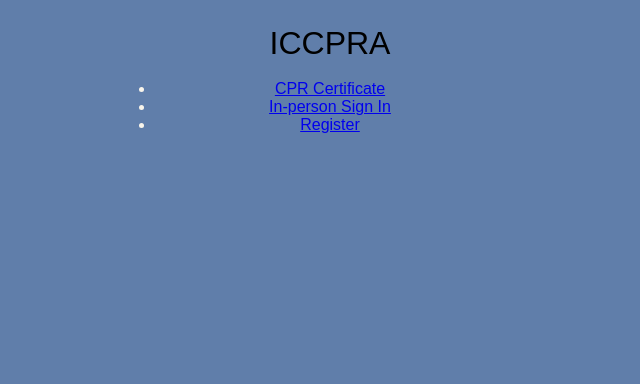
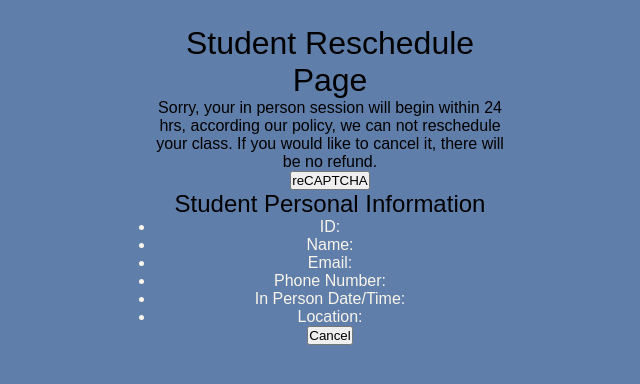
Before and after one commit to KediMiao/ICCPRA, a React (Create React App) app in the folder iccpraWebApplication/iccpra-web-application/: page /errorMessage in a window 1280 px wide. Before the commit this address led to /. Shown: the top 384 px of the page, without its empty margins (310-950 px from the left). Built offline with nearby package versions, Linux system fonts and the light colour scheme; a web font is replaced by a local one.

Commit message:
Adding error page and confirmation page, Kenny

```diff
--- a/iccpraWebApplication/iccpra-web-application/src/App.jsx
+++ b/iccpraWebApplication/iccpra-web-application/src/App.jsx
@@ -10,6 +10,8 @@ import Home from "./components/Home";
 import Certificate from "./components/Certificate";
 import SignIn from "./components/SignIn";
 import Register from "./components/register/register";
+import ErrorMessage from "./components/studentReschedule/errorMessage";
+import RegisterConfirmation from "./components/registerConfirmation/registerConfirmation";
 
 function App() {
   return (
@@ -20,11 +22,16 @@ function App() {
           <Route path="/certificate" element={<Certificate />} />
           <Route path="/signin" element={<SignIn />} />
           <Route path="/register" element={<Register />} />
+          <Route path="/errorMessage" element={<ErrorMessage />} />
+          <Route
+            path="/registerConfirmation"
+            element={<RegisterConfirmation />}
+          />
           <Route path="*" element={<Navigate to="/" />} />
         </Routes>
       </Router>
     </>
   );
 }
-// test 2
+
 export default App;
--- a/iccpraWebApplication/iccpra-web-application/src/components/Home.jsx
+++ b/iccpraWebApplication/iccpra-web-application/src/components/Home.jsx
@@ -18,6 +18,12 @@ const Home = () => {
         <li>
           <Link to="/register">Register</Link>
         </li>
+        <li>
+          <Link to="/errorMessage">ErrorMessage</Link>
+        </li>
+        <li>
+          <Link to="/registerConfirmation">RegisterConfirmation</Link>
+        </li>
       </ul>
     </div>
   );
--- /dev/null
+++ b/iccpraWebApplication/iccpra-web-application/src/components/registerConfirmation/registerConfirmation.jsx
@@ -0,0 +1,20 @@
+import React from "react";
+
+function RegisterConfirmation() {
+  return (
+    <div>
+      <h1>Hello World!</h1>
+      <p>
+        your have successfully reschedule your in person session. Your new in
+        person session is
+      </p>
+      <ul>
+        <li>Date: </li>
+        <li>Time: </li>
+        <li>Location: </li>
+      </ul>
+    </div>
+  );
+}
+
+export default RegisterConfirmation;
--- /dev/null
+++ b/iccpraWebApplication/iccpra-web-application/src/components/studentReschedule/errorMessage.jsx
@@ -0,0 +1,28 @@
+import React from "react";
+import StudentInfoBox from "./studentInfoBox";
+
+function ErrorMessage() {
+  return (
+    <div>
+      <h1>Student Reschedule Page</h1>
+      <p>
+        Sorry, your in person session will begin within 24 hrs, according our
+        policy, we can not reschedule your class. If you would like to cancel
+        it, there will be no refund.
+      </p>
+      <button>reCAPTCHA</button>
+      <h2>Student Personal Information</h2>
+      <ul>
+        <li>ID: </li>
+        <li>Name: </li>
+        <li>Email: </li>
+        <li>Phone Number: </li>
+        <li>In Person Date/Time: </li>
+        <li>Location: </li>
+      </ul>
+      <button>Cancel</button>
+    </div>
+  );
+}
+
+export default ErrorMessage;
--- /dev/null
+++ b/iccpraWebApplication/iccpra-web-application/src/components/studentReschedule/studentInfoBox.jsx
@@ -0,0 +1,7 @@
+import React from "react";
+
+function StudentInfoBox(text) {
+  return <p>{text}</p>;
+}
+
+export default StudentInfoBox;
```
